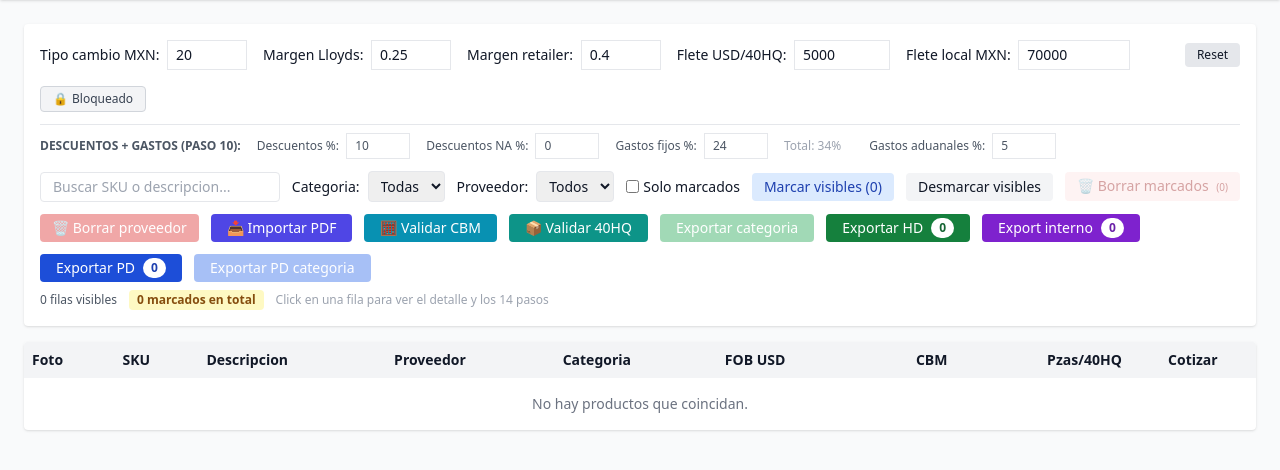
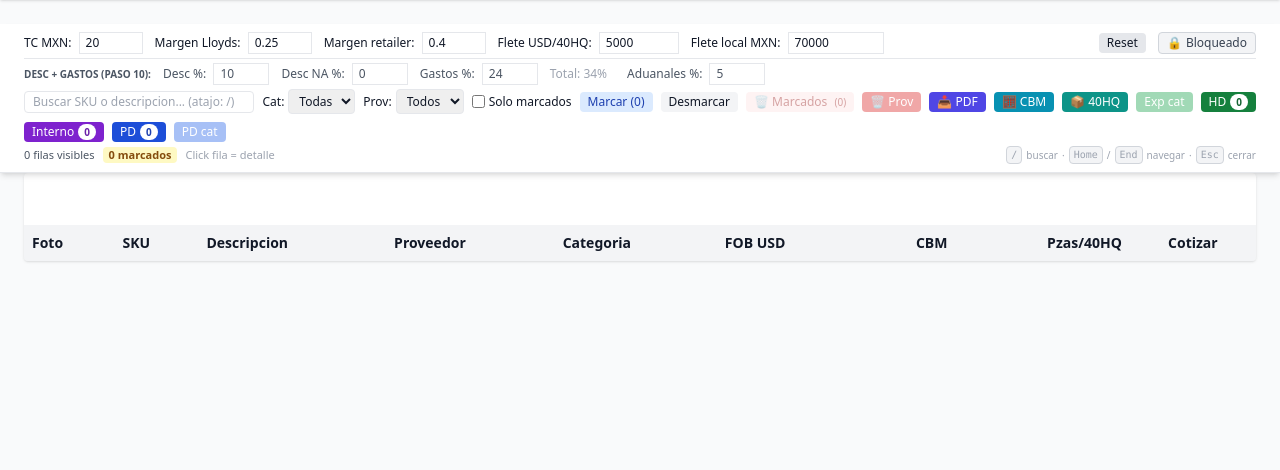
Before and after one commit to lloyds-git/cotizador-alibaba-v2, a FastAPI app: page / in a window 1280 px wide. Shown: the part 60-530 px from the top of the page. Run offline with FastAPI, Linux system fonts and the light colour scheme; the visitor is signed in with stand-in values (Sample User, id 1); data that the repository does not hold is empty; some libraries are stand-ins or nearby versions.

Commit message:
feat(ui): navegacion rapida en productos (sticky bar + thead + FAB + atajos)
Para evitar el scroll largo entre los filtros (arriba) y la ultima fila
de productos (abajo) con ~1000 items en una sola tabla:

- Barra superior compacta + sticky: parametros + descuentos + filtros +
  acciones quedan siempre visibles al hacer scroll. Inputs reducidos a
  px-1.5 py-0.5 / w-16-w-24, botones a px-2 py-0.5, etiquetas abreviadas
  (Marcar, Desmarcar, HD, Interno, PD, etc.). Pasa de ~280px a ~120px.
- Thead de la tabla sticky, con offset dinamico al alto de la barra
  superior (mide $refs.topBar.offsetHeight y se recalcula en resize).
- FAB flotante abajo-derecha con dos botones (ir arriba / ir al final),
  visible solo tras 200px de scroll. Se desplaza con mr cuando el panel
  detalle esta abierto para no ocultarse bajo el aside.
- Atajos de teclado globales: / enfoca buscador, Home/End scroll a top/
  bottom, Esc cierra detalle (o blur input). Respetan inputs activos
  (no roban foco al escribir).
- Leyenda discreta de atajos en la fila de estadisticas.

Z-index: aside detalle z-50 > topbar z-40 / FAB z-40 > thead z-30.

Co-Authored-By: Claude Opus 4.7 (1M context) <noreply@anthropic.com>

```diff
--- a/app/templates/productos.html
+++ b/app/templates/productos.html
@@ -1,27 +1,32 @@
 {% extends "base.html" %}
 {% block content %}
-<div x-data="productosApp()" x-init="init()">
-
-  <!-- Barra superior: parametros + busqueda + filtro categoria + exportar -->
-  <div class="mb-4 bg-white p-4 rounded shadow text-sm">
-    <div class="flex gap-4 items-center flex-wrap mb-3">
-      <label>Tipo cambio MXN:
-        <input type="number" step="0.1" x-model.number="tc" class="border px-2 py-1 w-20 ml-1">
+<div x-data="productosApp()" x-init="init()"
+     @keydown.window.slash="if(!esInputActivo()) { $event.preventDefault(); $refs.searchInput.focus(); }"
+     @keydown.window.home="if(!esInputActivo()) { $event.preventDefault(); scrollTop(); }"
+     @keydown.window.end="if(!esInputActivo()) { $event.preventDefault(); scrollBottom(); }"
+     @keydown.window.escape="manejarEscape()">
+
+  <!-- Barra superior compacta + sticky: parametros + filtros + acciones siempre visibles -->
+  <div x-ref="topBar"
+       class="sticky top-0 z-40 -mx-6 px-6 py-2 bg-white shadow-md text-xs border-b border-gray-200">
+    <div class="flex gap-3 items-center flex-wrap mb-1">
+      <label>TC MXN:
+        <input type="number" step="0.1" x-model.number="tc" class="border px-1.5 py-0.5 w-16 ml-1">
       </label>
       <label>Margen Lloyds:
-        <input type="number" step="0.05" x-model.number="margenNuestro" class="border px-2 py-1 w-20 ml-1">
+        <input type="number" step="0.05" x-model.number="margenNuestro" class="border px-1.5 py-0.5 w-16 ml-1">
       </label>
       <label>Margen retailer:
-        <input type="number" step="0.05" x-model.number="margenCliente" class="border px-2 py-1 w-20 ml-1">
+        <input type="number" step="0.05" x-model.number="margenCliente" class="border px-1.5 py-0.5 w-16 ml-1">
       </label>
       <label>Flete USD/40HQ:
-        <input type="number" step="100" x-model.number="fleteMaritimo" class="border px-2 py-1 w-24 ml-1">
+        <input type="number" step="100" x-model.number="fleteMaritimo" class="border px-1.5 py-0.5 w-20 ml-1">
       </label>
       <label>Flete local MXN:
-        <input type="number" step="1000" x-model.number="fleteLocal" class="border px-2 py-1 w-28 ml-1">
+        <input type="number" step="1000" x-model.number="fleteLocal" class="border px-1.5 py-0.5 w-24 ml-1">
       </label>
       <button type="button" @click="resetParams()"
-              class="ml-auto bg-gray-200 hover:bg-gray-300 text-xs px-3 py-1 rounded"
+              class="ml-auto bg-gray-200 hover:bg-gray-300 px-2 py-0.5 rounded"
               title="Volver a los valores por defecto y limpiar retail editado">
         Reset
       </button>
@@ -29,46 +34,47 @@
               :class="editable
                 ? 'bg-amber-100 hover:bg-amber-200 text-amber-800 border border-amber-300'
                 : 'bg-gray-100 hover:bg-gray-200 text-gray-700 border border-gray-300'"
-              class="text-xs px-3 py-1 rounded inline-flex items-center gap-1"
+              class="px-2 py-0.5 rounded inline-flex items-center gap-1"
               :title="editable ? 'Edicion activa: los campos se guardan al perder foco' : 'Modo solo lectura: activa para editar productos'">
         <span x-text="editable ? '✏️' : '🔒'"></span>
         <span x-text="editable ? 'Editando' : 'Bloqueado'"></span>
       </button>
     </div>
 
-    <div class="flex gap-4 items-center flex-wrap mb-3 text-xs text-gray-600 border-t pt-2">
-      <span class="font-semibold uppercase">Descuentos + gastos (paso 10):</span>
-      <label>Descuentos %:
+    <div class="flex gap-3 items-center flex-wrap mb-1 text-gray-600 border-t pt-1">
+      <span class="font-semibold uppercase text-[10px]">Desc + gastos (paso 10):</span>
+      <label>Desc %:
         <input type="number" step="1" x-model.number="descuentosPct"
-               class="border px-2 py-1 w-16 ml-1">
+               class="border px-1.5 py-0.5 w-14 ml-1">
       </label>
-      <label>Descuentos NA %:
+      <label>Desc NA %:
         <input type="number" step="1" x-model.number="descuentosNaPct"
-               class="border px-2 py-1 w-16 ml-1">
+               class="border px-1.5 py-0.5 w-14 ml-1">
       </label>
-      <label>Gastos fijos %:
+      <label>Gastos %:
         <input type="number" step="1" x-model.number="gastoFijoPct"
-               class="border px-2 py-1 w-16 ml-1">
+               class="border px-1.5 py-0.5 w-14 ml-1">
       </label>
       <span class="text-gray-400">
         Total: <span x-text="(descuentosPct + descuentosNaPct + gastoFijoPct).toFixed(0)"></span>%
       </span>
-      <label class="ml-3">Gastos aduanales %:
+      <label class="ml-2">Aduanales %:
         <input type="number" step="0.5" x-model.number="gastosAduanalesPct"
-               class="border px-2 py-1 w-16 ml-1"
+               class="border px-1.5 py-0.5 w-14 ml-1"
                title="0 desactiva el paso 6 (no se aplica multiplicador)">
       </label>
     </div>
 
-    <div class="flex gap-3 items-center flex-wrap">
-      <input type="text" placeholder="Buscar SKU o descripcion..."
+    <div class="flex gap-2 items-center flex-wrap">
+      <input type="text" placeholder="Buscar SKU o descripcion... (atajo: /)"
+             x-ref="searchInput"
              x-model="q" @input.debounce.300ms="cargar()"
-             class="border px-3 py-1 rounded flex-1 min-w-[200px]">
-
-      <label class="flex items-center gap-2">
-        <span>Categoria:</span>
+             class="border px-2 py-0.5 rounded flex-1 min-w-[200px]">
+
+      <label class="flex items-center gap-1">
+        <span>Cat:</span>
         <select x-model="categoriaFiltro" @change="cargar()"
-                class="border px-2 py-1 rounded">
+                class="border px-1.5 py-0.5 rounded">
           <option value="">Todas</option>
           <template x-for="c in categorias" :key="c.categoria || '__nil__'">
             <option :value="c.categoria === null ? '__sin_categoria__' : c.categoria"
@@ -77,10 +83,10 @@
         </select>
       </label>
 
-      <label class="flex items-center gap-2">
-        <span>Proveedor:</span>
+      <label class="flex items-center gap-1">
+        <span>Prov:</span>
         <select x-model="proveedorFiltro" @change="cargar()"
-                class="border px-2 py-1 rounded max-w-[260px]">
+                class="border px-1.5 py-0.5 rounded max-w-[220px]">
           <option value="">Todos</option>
           <template x-for="pv in proveedores" :key="pv.id">
             <option :value="pv.id" x-text="pv.nombre + ' (' + pv.total + ')'"></option>
@@ -94,94 +100,102 @@
       </label>
 
       <button type="button" @click="marcarVisibles(true)"
-              class="bg-blue-100 hover:bg-blue-200 px-3 py-1 rounded text-blue-800">
-        Marcar visibles (<span x-text="productos.length"></span>)
+              class="bg-blue-100 hover:bg-blue-200 px-2 py-0.5 rounded text-blue-800">
+        Marcar (<span x-text="productos.length"></span>)
       </button>
       <button type="button" @click="marcarVisibles(false)"
-              class="bg-gray-100 hover:bg-gray-200 px-3 py-1 rounded">
-        Desmarcar visibles
+              class="bg-gray-100 hover:bg-gray-200 px-2 py-0.5 rounded">
+        Desmarcar
       </button>
 
       <button type="button" @click="borrarMarcados()"
               :disabled="!totalMarcados"
-              class="bg-red-100 hover:bg-red-200 text-red-800 px-3 py-1 rounded disabled:opacity-40 disabled:cursor-not-allowed"
+              class="bg-red-100 hover:bg-red-200 text-red-800 px-2 py-0.5 rounded disabled:opacity-40 disabled:cursor-not-allowed"
               title="Borra TODOS los productos marcados (con sus snapshots, costos y fotos). Irreversible.">
-        🗑 Borrar marcados
+        🗑 Marcados
         <span class="ml-1 text-[10px]" x-show="totalMarcados !== null"
               x-text="'(' + (totalMarcados || 0) + ')'"></span>
       </button>
       <button type="button" @click="borrarProveedor()"
               :disabled="!proveedorFiltro"
-              class="bg-red-600 hover:bg-red-700 text-white px-3 py-1 rounded disabled:opacity-40 disabled:cursor-not-allowed"
+              class="bg-red-600 hover:bg-red-700 text-white px-2 py-0.5 rounded disabled:opacity-40 disabled:cursor-not-allowed"
               :title="proveedorFiltro ? 'Borra TODOS los productos del proveedor seleccionado' : 'Selecciona un proveedor para borrarlo'">
-        🗑 Borrar proveedor
+        🗑 Prov
       </button>
 
       <button type="button" @click="abrirUploadPdf()"
-              class="bg-indigo-600 hover:bg-indigo-700 text-white px-4 py-1 rounded inline-flex items-center gap-1"
+              class="bg-indigo-600 hover:bg-indigo-700 text-white px-2 py-0.5 rounded inline-flex items-center gap-1"
               title="Subir un PDF de cotizacion para extraer e ingestar productos automaticamente">
-        📥 Importar PDF
+        📥 PDF
       </button>
 
       <button type="button" @click="abrirValidarCbm()"
-              class="bg-cyan-600 hover:bg-cyan-700 text-white px-4 py-1 rounded inline-flex items-center gap-1"
+              class="bg-cyan-600 hover:bg-cyan-700 text-white px-2 py-0.5 rounded inline-flex items-center gap-1"
               title="Recalcula CBM desde carton_dims y muestra discrepancias (CBM faltante o >50% off)">
-        🧮 Validar CBM
+        🧮 CBM
       </button>
 
       <button type="button" @click="abrirValidar40HQ()"
-              class="bg-teal-600 hover:bg-teal-700 text-white px-4 py-1 rounded inline-flex items-center gap-1"
+              class="bg-teal-600 hover:bg-teal-700 text-white px-2 py-0.5 rounded inline-flex items-center gap-1"
               title="Calcula pzas_40hq = floor(67/CBM) x pzas_caja para productos que lo tienen vacio">
-        📦 Validar 40HQ
+        📦 40HQ
       </button>
 
       <button type="button" @click="exportarCategoria()" :disabled="!categoriaFiltro || categoriaFiltro === ''"
-              class="bg-green-600 hover:bg-green-700 text-white px-4 py-1 rounded disabled:opacity-40 disabled:cursor-not-allowed"
+              class="bg-green-600 hover:bg-green-700 text-white px-2 py-0.5 rounded disabled:opacity-40 disabled:cursor-not-allowed"
               :title="categoriaFiltro ? 'Exportar categoria ' + categoriaFiltro : 'Selecciona una categoria para exportar por categoria'">
-        Exportar categoria
+        Exp cat
       </button>
       <button type="button" @click="exportarHD()"
-              class="bg-green-700 hover:bg-green-800 text-white px-4 py-1 rounded inline-flex items-center gap-2"
+              class="bg-green-700 hover:bg-green-800 text-white px-2 py-0.5 rounded inline-flex items-center gap-1"
               title="Genera el formato HD-Mascotas para enviar al cliente (usa parametros actuales)">
-        Exportar HD
-        <span class="bg-white text-green-800 text-xs font-bold px-2 py-0.5 rounded-full"
+        HD
+        <span class="bg-white text-green-800 text-[10px] font-bold px-1.5 py-0 rounded-full"
               x-text="totalMarcados !== null ? totalMarcados : '...'"></span>
       </button>
       <button type="button" @click="exportarInterno()"
-              class="bg-purple-700 hover:bg-purple-800 text-white px-4 py-1 rounded inline-flex items-center gap-2"
+              class="bg-purple-700 hover:bg-purple-800 text-white px-2 py-0.5 rounded inline-flex items-center gap-1"
               title="Genera xlsx vertical con todas las columnas (uso interno, usa parametros actuales)">
-        Export interno
-        <span class="bg-white text-purple-800 text-xs font-bold px-2 py-0.5 rounded-full"
+        Interno
+        <span class="bg-white text-purple-800 text-[10px] font-bold px-1.5 py-0 rounded-full"
               x-text="totalMarcados !== null ? totalMarcados : '...'"></span>
       </button>
       <button type="button" @click="exportarPD()"
-              class="bg-blue-700 hover:bg-blue-800 text-white px-4 py-1 rounded inline-flex items-center gap-2"
+              class="bg-blue-700 hover:bg-blue-800 text-white px-2 py-0.5 rounded inline-flex items-center gap-1"
               title="Genera Pet PD Format (Product Dimension) con productos marcados">
-        Exportar PD
-        <span class="bg-white text-blue-800 text-xs font-bold px-2 py-0.5 rounded-full"
+        PD
+        <span class="bg-white text-blue-800 text-[10px] font-bold px-1.5 py-0 rounded-full"
               x-text="totalMarcados !== null ? totalMarcados : '...'"></span>
       </button>
       <button type="button" @click="exportarPDCategoria()" :disabled="!categoriaFiltro || categoriaFiltro === ''"
-              class="bg-blue-600 hover:bg-blue-700 text-white px-4 py-1 rounded disabled:opacity-40 disabled:cursor-not-allowed"
+              class="bg-blue-600 hover:bg-blue-700 text-white px-2 py-0.5 rounded disabled:opacity-40 disabled:cursor-not-allowed"
               :title="categoriaFiltro ? 'Exportar PD para categoria ' + categoriaFiltro : 'Selecciona una categoria primero'">
-        Exportar PD categoria
+        PD cat
       </button>
     </div>
 
-    <div class="mt-2 text-xs text-gray-600 flex items-center gap-3">
+    <div class="mt-1 text-[11px] text-gray-600 flex items-center gap-2 flex-wrap">
       <span><span x-text="productos.length"></span> filas visibles</span>
       <span x-show="totalMarcados !== null"
-            class="bg-yellow-100 text-yellow-800 px-2 py-0.5 rounded font-semibold">
-        <span x-text="totalMarcados"></span> marcados en total
+            class="bg-yellow-100 text-yellow-800 px-1.5 py-0 rounded font-semibold">
+        <span x-text="totalMarcados"></span> marcados
       </span>
-      <span class="text-gray-400">Click en una fila para ver el detalle y los 14 pasos</span>
+      <span class="text-gray-400">Click fila = detalle</span>
+      <span class="ml-auto text-gray-400 text-[10px] flex items-center gap-1">
+        <kbd class="px-1 bg-gray-100 rounded border border-gray-300 font-mono">/</kbd> buscar
+        <span>·</span>
+        <kbd class="px-1 bg-gray-100 rounded border border-gray-300 font-mono">Home</kbd>/<kbd class="px-1 bg-gray-100 rounded border border-gray-300 font-mono">End</kbd> navegar
+        <span>·</span>
+        <kbd class="px-1 bg-gray-100 rounded border border-gray-300 font-mono">Esc</kbd> cerrar
+      </span>
     </div>
   </div>
 
   <!-- Tabla -->
   <div :class="detalle ? 'mr-[480px] transition-all' : 'transition-all'">
     <table class="bg-white w-full text-sm shadow rounded overflow-hidden">
-      <thead class="bg-gray-100 text-left">
+      <thead class="sticky z-30 bg-gray-100 text-left shadow-sm"
+             :style="`top: ${topBarHeight}px`">
         <tr>
           <th class="p-2">Foto</th>
           <th class="p-2">SKU</th>
@@ -277,6 +291,22 @@
     </table>
   </div>
 
+  <!-- FAB navegacion: ir arriba / ir al final. Aparece tras 200px de scroll. -->
+  <div x-show="mostrarFab"
+       x-transition.opacity
+       class="fixed bottom-6 z-40 flex flex-col gap-2 transition-all"
+       :class="detalle ? 'right-[504px]' : 'right-6'"
+       style="display:none">
+    <button @click="scrollTop()" title="Ir arriba (Home)"
+            class="w-11 h-11 rounded-full bg-blue-600 hover:bg-blue-700 text-white text-xl shadow-lg flex items-center justify-center transition">
+      ↑
+    </button>
+    <button @click="scrollBottom()" title="Ir al final (End)"
+            class="w-11 h-11 rounded-full bg-blue-600 hover:bg-blue-700 text-white text-xl shadow-lg flex items-center justify-center transition">
+      ↓
+    </button>
+  </div>
+
   <!-- Panel lateral con detalle del producto + 14 pasos -->
   <aside x-show="detalle"
          x-transition:enter="transform transition ease-in-out duration-200"
@@ -1154,6 +1184,10 @@ function productosApp() {
     pzas40Cargando: false,
     pzas40Sugerencias: null,
     pzas40ResultadoAplicado: null,
+    // Navegacion: altura medida de la barra sticky superior (para offset del thead)
+    topBarHeight: 0,
+    // Navegacion: FAB visible cuando hay scroll > 200px
+    mostrarFab: false,
     // Persistir preferencia de "editable" en el navegador
     cargarEditable() {
       try { this.editable = localStorage.getItem('editable') === '1'; } catch (_) {}
@@ -1178,6 +1212,37 @@ function productosApp() {
       this.$watch('descuentosNaPct', () => this.refrescarDetalle());
       this.$watch('gastoFijoPct', () => this.refrescarDetalle());
       this.$watch('gastosAduanalesPct', () => this.refrescarDetalle());
+      // Navegacion: medir barra sticky y suscribir resize + scroll
+      this.$nextTick(() => this.recalcTopBar());
+      window.addEventListener('resize', () => this.recalcTopBar());
+      window.addEventListener('scroll', () => {
+        this.mostrarFab = window.scrollY > 200;
+      }, { passive: true });
+    },
+
+    // La altura real depende del flex-wrap del topBar (cambia con el ancho de ventana).
+    recalcTopBar() {
+      this.topBarHeight = this.$refs.topBar ? this.$refs.topBar.offsetHeight : 0;
+    },
+
+    scrollTop() { window.scrollTo({ top: 0, behavior: 'smooth' }); },
+    scrollBottom() { window.scrollTo({ top: document.body.scrollHeight, behavior: 'smooth' }); },
+
+    // Para que los atajos / Home End no se disparen mientras se escribe en un input.
+    esInputActivo() {
+      const el = document.activeElement;
+      if (!el) return false;
+      const tag = el.tagName;
+      return tag === 'INPUT' || tag === 'TEXTAREA' || tag === 'SELECT' || el.isContentEditable;
+    },
+
+    // Esc: prioriza cerrar el panel detalle; si no hay panel, hace blur del input activo.
+    manejarEscape() {
+      if (this.detalle) {
+        this.detalle = null;
+      } else if (this.esInputActivo()) {
+        document.activeElement.blur();
+      }
     },
 
     async cargarCategorias() {
```
